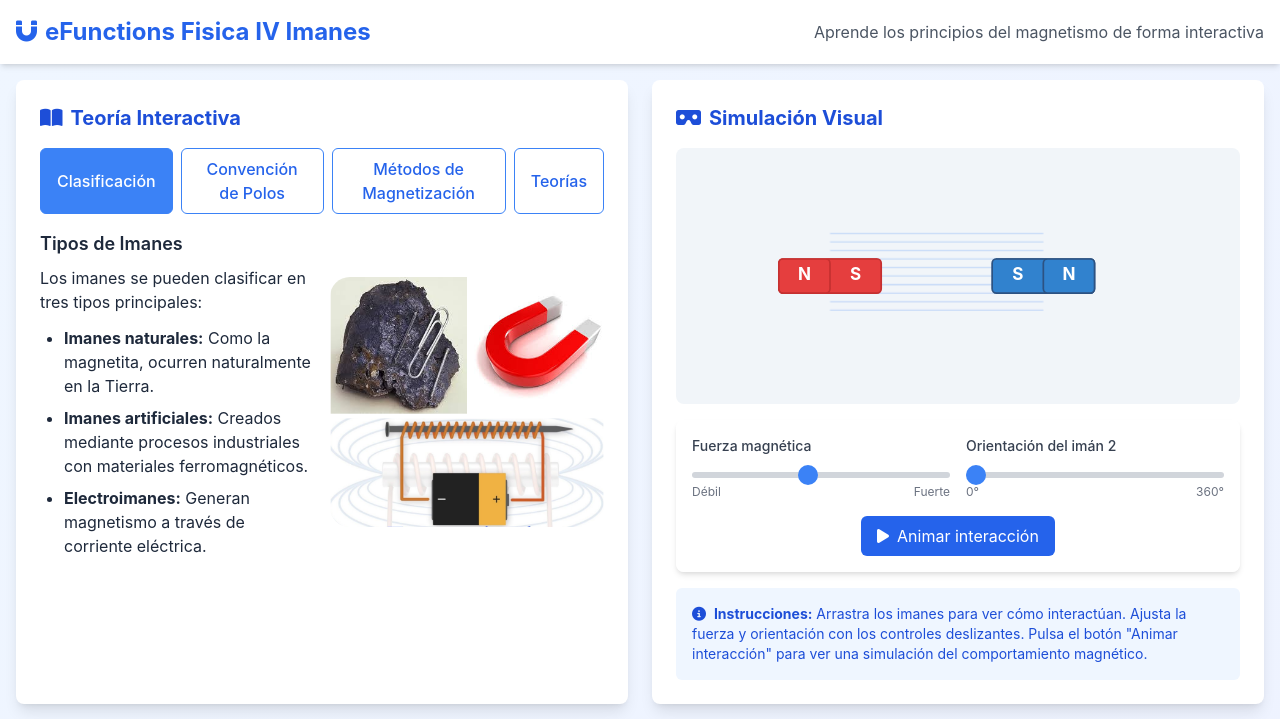
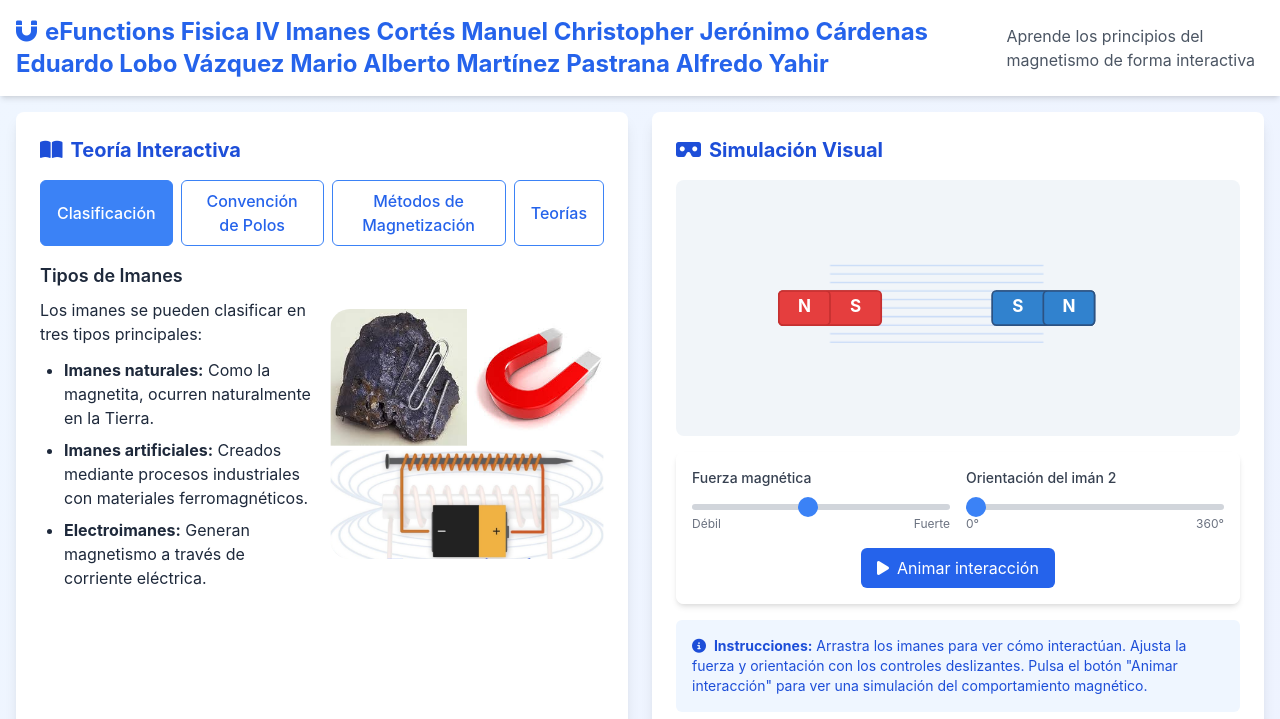
Before and after one commit to YahirMtz07/YahirMtz07.github.io, a plain HTML site: page index.html in a window 1280 px wide. Shown: the top 719 px of the page. Drawn offline with nearby package versions, Linux system fonts and the light colour scheme; animation ran at ten frames a second.

Commit message:
Update index.html

```diff
--- a/index.html
+++ b/index.html
@@ -187,6 +187,11 @@
                 <div class="container mx-auto flex justify-between items-center">
                     <h1 class="text-2xl font-bold text-blue-600">
                         <i class="fas fa-magnet mr-2"></i>eFunctions Fisica IV Imanes
+                        Cortés Manuel Christopher
+ Jerónimo Cárdenas Eduardo
+ Lobo Vázquez Mario Alberto
+ Martínez Pastrana Alfredo Yahir
+
                     </h1>
                     <p class="hidden md:block text-gray-600">Aprende los principios del magnetismo de forma interactiva</p>
                 </div>
```
